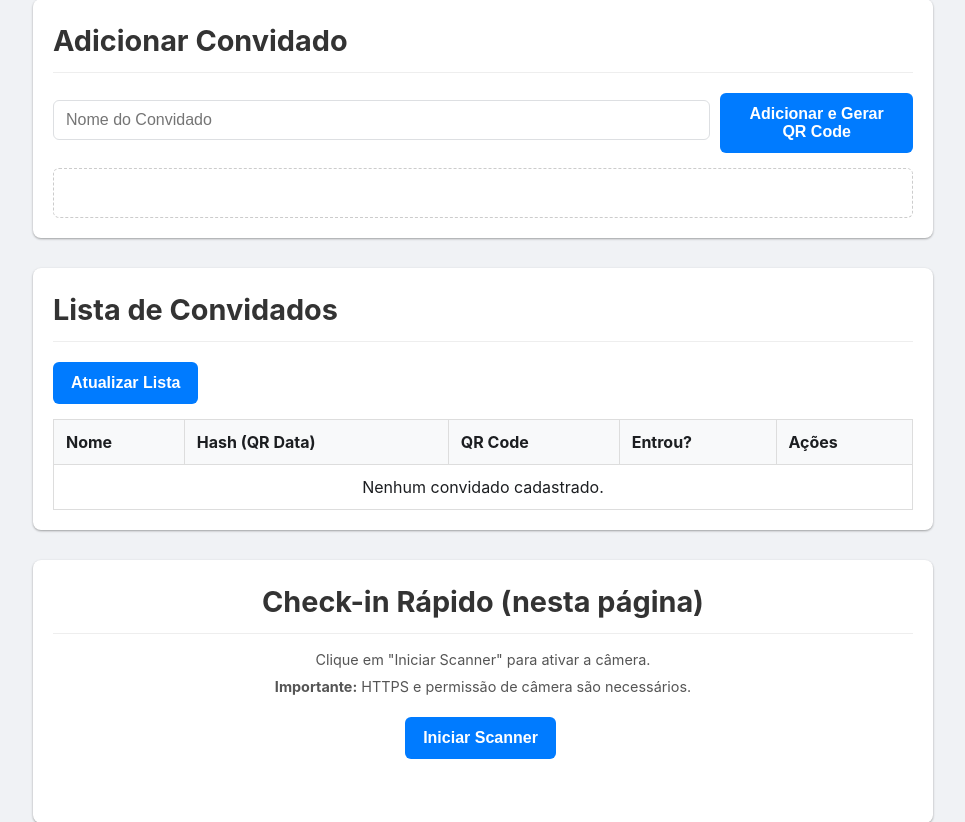
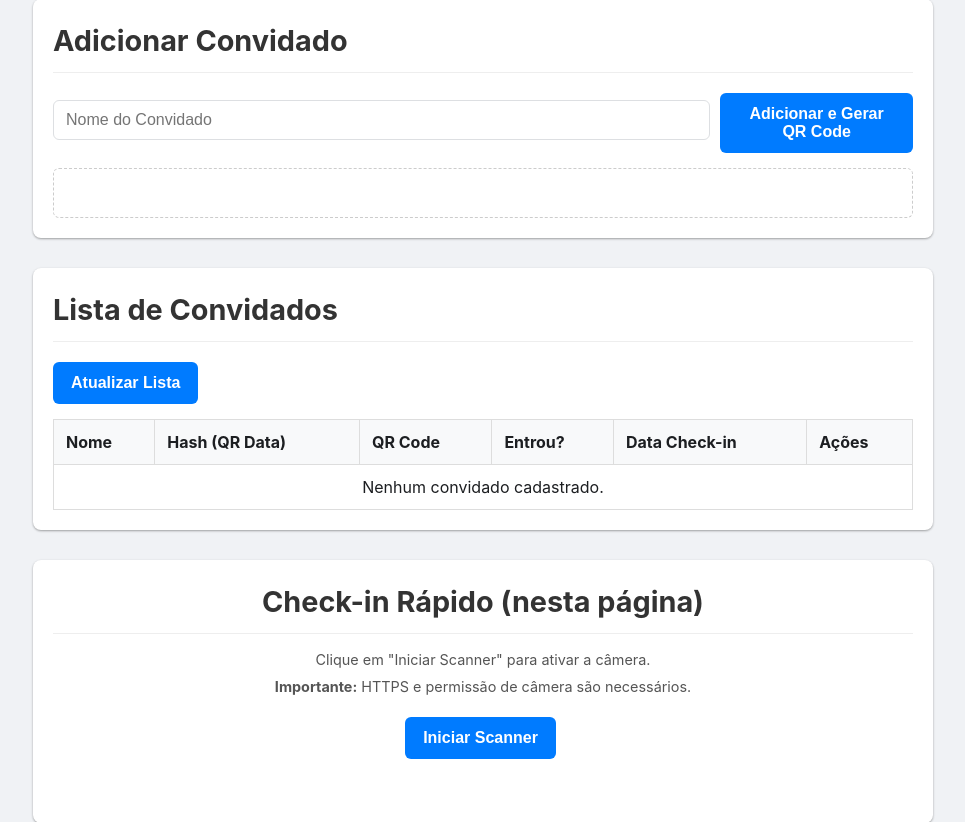
Before and after one commit to Revocable/AttendanceManager, a Flask app: page / in a window 1280 px wide. Shown: the part 759-1581 px from the top of the page, without its empty margins (157-1122 px from the left). Run offline with Flask 3, Linux system fonts and the light colour scheme; data that the repository does not hold is empty; some libraries are stand-ins or nearby versions.

Commit message:
feat: update requirements and enhance guest check-in functionality
- Added `pytz` to requirements for timezone handling.
- Updated JavaScript to improve guest list display, including check-in time and better error handling.
- Modified HTML to include a new column for check-in date in the guest list.

```diff
--- a/app.py
+++ b/app.py
@@ -2,8 +2,11 @@ import os
 import hashlib
 import qrcode # Para gerar a imagem do QR Code base
 from PIL import Image, ImageDraw, ImageFont # Para manipular a imagem e adicionar texto
+import uuid # Para gerar UUIDs aleatórios
 from flask import Flask, request, jsonify, render_template, url_for
 from flask_sqlalchemy import SQLAlchemy
+from datetime import datetime # Para trabalhar com datas e horas
+import pytz # Para lidar com fusos horários
 
 # --- Configuração do App ---
 app = Flask(__name__)
@@ -21,6 +24,9 @@ if not os.path.exists(QR_CODE_SAVE_PATH):
     os.makedirs(QR_CODE_SAVE_PATH)
     app.logger.info(f"Pasta QR Codes criada em: {QR_CODE_SAVE_PATH}")
 
+# Fuso horário de Brasília
+BRASILIA_TZ = pytz.timezone('America/Sao_Paulo')
+
 # --- Modelo do Banco de Dados ---
 class Guest(db.Model):
     id = db.Column(db.Integer, primary_key=True)
@@ -28,11 +34,29 @@ class Guest(db.Model):
     qr_hash = db.Column(db.String(64), unique=True, nullable=False)
     entered = db.Column(db.Boolean, default=False, nullable=False)
     qr_image_filename = db.Column(db.String(255), nullable=True)
+    check_in_time = db.Column(db.DateTime, nullable=True) # NOVO CAMPO
 
     def __repr__(self): return f'<Guest {self.name}>'
     @property
     def qr_image_url(self):
         return url_for('static', filename=f'{QR_CODE_FOLDER_NAME}/{self.qr_image_filename}') if self.qr_image_filename else None
+
+    def get_check_in_time_str(self):
+        if self.check_in_time:
+            # Converte para Brasília se já não estiver (SQLite armazena naive, mas aqui garantimos)
+            # Se já estiver com timezone, astimezone funciona. Se for naive, assume UTC e converte.
+            # Para consistência, vamos assumir que o que está no DB já é Brasília ou UTC.
+            # Como estamos setando com BRASILIA_TZ, ao ler, já deve estar "correto" para formatar.
+            # Se o DB não suportar timezone-aware datetimes (como SQLite por padrão), ele será naive.
+            # Nesse caso, podemos converter ao ler, assumindo que foi gravado como Brasília.
+            if self.check_in_time.tzinfo is None:
+                 # Se for naive, precisamos localizar para Brasília para formatar corretamente (se necessário)
+                 # Mas como estamos setando com BRASILIA_TZ, ele já deve representar o horário de Brasília.
+                 # A formatação direta geralmente funciona, mas pytz ajuda a ser explícito.
+                 # Para SQLite, o mais simples é formatar diretamente.
+                 return self.check_in_time.strftime('%d/%m/%Y %H:%M:%S')
+            return self.check_in_time.astimezone(BRASILIA_TZ).strftime('%d/%m/%Y %H:%M:%S')
+        return None
 
 instance_path = os.path.join(basedir, 'instance')
 if not os.path.exists(instance_path):
@@ -41,7 +65,7 @@ if not os.path.exists(instance_path):
 with app.app_context():
     db.create_all()
 
-# --- ROTAS DA APLICAÇÃO (PÁGINAS HTML) ---
+# --- ROTAS DA APLICAÇÃO ---
 @app.route('/')
 def index(): return render_template('index.html')
 
@@ -49,24 +73,18 @@ def index(): return render_template('index.html')
 def scanner_page():
     return render_template('scanner.html')
 
-# --- ROTA PARA ESTATÍSTICAS (NOVA/CORRIGIDA) ---
+# --- ROTA PARA ESTATÍSTICAS ---
 @app.route('/api/stats', methods=['GET'])
 def get_stats():
     total_invited = Guest.query.count()
     entered_count = Guest.query.filter_by(entered=True).count()
-    not_entered_count = total_invited - entered_count # Ou Guest.query.filter_by(entered=False).count()
-
+    not_entered_count = total_invited - entered_count
     percentage_entered = 0.0
     if total_invited > 0:
         percentage_entered = round((entered_count / total_invited) * 100, 2)
-
-    app.logger.info(f"Estatísticas: Total={total_invited}, Entraram={entered_count}, NaoEntraram={not_entered_count}, %Entraram={percentage_entered}")
-
     return jsonify({
-        'total_invited': total_invited,
-        'entered_count': entered_count,
-        'not_entered_count': not_entered_count,
-        'percentage_entered': percentage_entered
+        'total_invited': total_invited, 'entered_count': entered_count,
+        'not_entered_count': not_entered_count, 'percentage_entered': percentage_entered
     })
 
 # --- ROTAS DA API PARA CONVIDADOS ---
@@ -76,9 +94,16 @@ def add_guest():
     if not data or 'name' not in data: return jsonify({'error': 'Nome obrigatório'}), 400
     name = data['name'].strip()
     if not name: return jsonify({'error': 'Nome vazio'}), 400
-    if Guest.query.filter_by(name=name).first(): return jsonify({'error': f'"{name}" já existe.'}), 409
+    if Guest.query.filter_by(name=name).first(): return jsonify({'error': f'Convidado com nome "{name}" já existe.'}), 409
 
-    qr_hash = hashlib.sha256(name.encode('utf-8')).hexdigest()
+    unique_id_for_qr = str(uuid.uuid4())
+    qr_hash = hashlib.sha256(unique_id_for_qr.encode('utf-8')).hexdigest()
+
+    while Guest.query.filter_by(qr_hash=qr_hash).first():
+        app.logger.warning(f"Colisão de QR Hash detectada (extremamente raro!). Gerando novo para {name}.")
+        unique_id_for_qr = str(uuid.uuid4())
+        qr_hash = hashlib.sha256(unique_id_for_qr.encode('utf-8')).hexdigest()
+
     qr_fn = f"{qr_hash}.png"
     qr_fp = os.path.join(QR_CODE_SAVE_PATH, qr_fn)
 
@@ -89,7 +114,7 @@ def add_guest():
 
         padding_bottom_for_text = 60; text_color = (0, 0, 0); background_color_canvas = (255, 255, 255)
         font_size = 30
-        font_file_name = "Montserrat-Regular.ttf" # <-- CERTIFIQUE-SE QUE ESTE ARQUIVO EXISTE
+        font_file_name = "Montserrat-Regular.ttf"
         try:
             font = ImageFont.truetype(font_file_name, font_size)
         except IOError:
@@ -108,7 +133,7 @@ def add_guest():
         text_y = img_qr.height + (padding_bottom_for_text - font_size) / 2 - 5
         draw.text((text_x, text_y), name, font=font, fill=text_color)
         img_canvas.save(qr_fp)
-        app.logger.info(f"QR Code com nome para '{name}' salvo em: {qr_fp}")
+        app.logger.info(f"QR Code com nome para '{name}' (hash: {qr_hash}) salvo em: {qr_fp}")
     except Exception as e:
         app.logger.error(f"Erro ao gerar/salvar QR com texto para '{name}': {e}")
         try: qrcode.make(qr_hash).save(qr_fp)
@@ -117,12 +142,14 @@ def add_guest():
     new_guest = Guest(name=name, qr_hash=qr_hash, qr_image_filename=qr_fn)
     db.session.add(new_guest); db.session.commit()
     return jsonify({'id': new_guest.id, 'name': new_guest.name, 'qr_hash': new_guest.qr_hash,
-                    'entered': new_guest.entered, 'qr_image_url': new_guest.qr_image_url}), 201
+                    'entered': new_guest.entered, 'qr_image_url': new_guest.qr_image_url,
+                    'check_in_time': new_guest.get_check_in_time_str() }), 201 # INCLUÍDO check_in_time
 
 @app.route('/api/guests', methods=['GET'])
 def get_guests():
     return jsonify([{'id': g.id, 'name': g.name, 'qr_hash': g.qr_hash,
-                     'entered': g.entered, 'qr_image_url': g.qr_image_url}
+                     'entered': g.entered, 'qr_image_url': g.qr_image_url,
+                     'check_in_time': g.get_check_in_time_str()} # INCLUÍDO check_in_time
                     for g in Guest.query.order_by(Guest.name).all()])
 
 @app.route('/api/guests/<qr_hash>/enter', methods=['POST'])
@@ -130,17 +157,40 @@ def mark_entered(qr_hash):
     guest = Guest.query.filter_by(qr_hash=qr_hash).first()
     is_new_entry = False; message = ""
     if not guest: return jsonify({'error': 'Convidado não encontrado (QR inválido)'}), 404
-    if guest.entered: message = f'{guest.name} já entrou na festa.'
-    else: guest.entered = True; db.session.commit(); is_new_entry = True; message = f'{guest.name} marcou presença!'
-    return jsonify({'id': guest.id, 'name': guest.name, 'qr_hash': guest.qr_hash, 'entered': guest.entered, 'message': message, 'is_new_entry': is_new_entry})
+
+    current_time_brasilia = datetime.now(BRASILIA_TZ)
+
+    if guest.entered:
+        message = f'{guest.name} já entrou na festa às {guest.get_check_in_time_str()}.'
+    else:
+        guest.entered = True
+        guest.check_in_time = current_time_brasilia # MODIFICADO: registra horário
+        db.session.commit()
+        is_new_entry = True
+        message = f'{guest.name} marcou presença às {guest.get_check_in_time_str()}!'
+    return jsonify({'id': guest.id, 'name': guest.name, 'qr_hash': guest.qr_hash,
+                    'entered': guest.entered, 'message': message, 'is_new_entry': is_new_entry,
+                    'check_in_time': guest.get_check_in_time_str()}) # INCLUÍDO check_in_time
 
 @app.route('/api/guests/<qr_hash>/toggle_entry', methods=['PUT'])
 def toggle_entry_manually(qr_hash):
     guest = Guest.query.filter_by(qr_hash=qr_hash).first()
     if not guest: return jsonify({'error': 'Convidado não encontrado'}), 404
-    guest.entered = not guest.entered; db.session.commit()
-    action = "entrou" if guest.entered else "NÃO entrou"
-    return jsonify({'id': guest.id, 'name': guest.name, 'qr_hash': guest.qr_hash, 'entered': guest.entered, 'message': f'Status de {guest.name} alterado: {action}.'})
+
+    current_time_brasilia = datetime.now(BRASILIA_TZ)
+    guest.entered = not guest.entered
+
+    if guest.entered:
+        guest.check_in_time = current_time_brasilia # MODIFICADO: registra horário
+        action = f"entrou às {guest.get_check_in_time_str()}"
+    else:
+        guest.check_in_time = None # MODIFICADO: limpa horário
+        action = "NÃO entrou"
+
+    db.session.commit()
+    return jsonify({'id': guest.id, 'name': guest.name, 'qr_hash': guest.qr_hash,
+                    'entered': guest.entered, 'message': f'Status de {guest.name} alterado: {action}.',
+                    'check_in_time': guest.get_check_in_time_str()}) # INCLUÍDO check_in_time
 
 @app.route('/api/guests/<qr_hash>', methods=['DELETE'])
 def delete_guest(qr_hash):
--- a/requirements.txt
+++ b/requirements.txt
@@ -2,3 +2,4 @@ Flask
 Flask-SQLAlchemy
 qrcode
 Pillow
+pytz
--- a/static/script.js
+++ b/static/script.js
@@ -1,5 +1,3 @@
-// --- Código JavaScript COMPLETO ---
-
 const API_BASE_URL = '';
 let html5QrCode = null;
 let beepAudio = null;
@@ -104,22 +102,40 @@ async function fetchGuests() {
         if (!response.ok) { console.error('Erro ao buscar convidados:', response.statusText); return; }
         const guests = await response.json();
         tbody.innerHTML = '';
-        if (guests.length === 0) { tbody.innerHTML = '<tr><td colspan="5" style="text-align:center;">Nenhum convidado cadastrado.</td></tr>'; return; }
+        if (guests.length === 0) { tbody.innerHTML = '<tr><td colspan="6" style="text-align:center;">Nenhum convidado cadastrado.</td></tr>'; return; } // Modificado colspan para 6
         guests.forEach(guest => {
-            const row = tbody.insertRow(); row.insertCell().textContent = guest.name;
-            row.insertCell().textContent = guest.qr_hash ? guest.qr_hash.substring(0, 10) + '...' : 'N/A';
+            const row = tbody.insertRow();
+            row.insertCell().textContent = guest.name;
+            row.insertCell().textContent = guest.qr_hash ? guest.qr_hash.substring(0, 10) + '...' : 'Ainda não fez check-in';
+
             const qrCell = row.insertCell();
             if (guest.qr_image_url) {
                 const img = document.createElement('img'); img.src = `${guest.qr_image_url}?t=${new Date().getTime()}`;
                 img.alt = `QR ${guest.name}`; img.style.cssText = 'width:50px; height:50px; cursor:pointer; object-fit:contain; border:1px solid #eee;';
                 img.onclick = () => window.open(img.src, '_blank'); qrCell.appendChild(img);
-            } else { qrCell.textContent = 'N/A'; }
-            const enteredCell = row.insertCell(); enteredCell.textContent = guest.entered ? 'Sim' : 'Não'; enteredCell.style.color = guest.entered ? 'green' : 'red';
+            } else { qrCell.textContent = 'Ainda não fez check-in'; }
+
+            const enteredCell = row.insertCell();
+            enteredCell.textContent = guest.entered ? 'Sim' : 'Não';
+            enteredCell.style.color = guest.entered ? 'green' : 'red';
+
+            // Célula para Data de Check-in
+            const checkInTimeCell = row.insertCell(); // NOVA CÉLULA
+            checkInTimeCell.textContent = guest.check_in_time ? guest.check_in_time : 'Ainda não fez check-in';
+
             const actionsCell = row.insertCell();
-            const toggleButton = document.createElement('button'); toggleButton.textContent = guest.entered ? 'Marcar Não Entrou' : 'Marcar Entrou';
-            toggleButton.className = guest.entered ? 'button-unmark' : 'button-mark'; toggleButton.onclick = () => toggleGuestEntry(guest.qr_hash); actionsCell.appendChild(toggleButton);
-            const removeButton = document.createElement('button'); removeButton.textContent = 'Remover'; removeButton.className = 'button-remove';
-            removeButton.style.marginLeft = '5px'; removeButton.onclick = () => confirmDeleteGuest(guest.qr_hash, guest.name); actionsCell.appendChild(removeButton);
+            const toggleButton = document.createElement('button');
+            toggleButton.textContent = guest.entered ? 'Marcar Não Entrou' : 'Marcar Entrou';
+            toggleButton.className = guest.entered ? 'button-unmark' : 'button-mark';
+            toggleButton.onclick = () => toggleGuestEntry(guest.qr_hash);
+            actionsCell.appendChild(toggleButton);
+
+            const removeButton = document.createElement('button');
+            removeButton.textContent = 'Remover';
+            removeButton.className = 'button-remove';
+            removeButton.style.marginLeft = '5px';
+            removeButton.onclick = () => confirmDeleteGuest(guest.qr_hash, guest.name);
+            actionsCell.appendChild(removeButton);
         });
     } catch (error) { console.error('Erro ao buscar convidados:', error); }
 }
@@ -272,13 +288,13 @@ async function processScannedQr(qrHash) {
         if (!response.ok) {
              showOverlayFeedback('error', '✗', result.error || 'QR inválido/não encontrado.');
         } else {
-            const guestName = result.name || "Convidado";
-            let message = result.message || (guestName + ' check-in OK!');
+            // const guestName = result.name || "Convidado"; // O result.message já é formatado no backend
+            let message = result.message; // Ex: "Convidado X marcou presença às DD/MM/YYYY HH:MM:SS!"
             if (result.is_new_entry === true) {
                 showOverlayFeedback('success', '✓', message);
                 if (beepAudio) { beepAudio.currentTime = 0; beepAudio.play().catch(e => console.error("Erro ao tocar beep:", e)); }
-            } else {
-                showOverlayFeedback('warning', 'ⓘ', message);
+            } else { // Já tinha entrado
+                showOverlayFeedback('warning', 'ⓘ', message); // Ex: "Convidado X já entrou na festa às DD/MM/YYYY HH:MM:SS."
             }
             if (document.getElementById('guestList')) fetchGuests(); // Atualiza lista se estiver na index.html
             if (document.getElementById('statsTotalInvited') && typeof fetchStats === "function") fetchStats(); // Atualiza stats se estiver na index.html
--- a/templates/index.html
+++ b/templates/index.html
@@ -60,6 +60,7 @@
                             <th>Hash (QR Data)</th>
                             <th>QR Code</th>
                             <th>Entrou?</th>
+                            <th>Data Check-in</th>
                             <th>Ações</th>
                         </tr>
                     </thead>
```
Also changed, not shown: static/qr_codes/428dd6459135be21b7f1570604636acb6e14d6bbd2d51b3e866cfd410b13b045.png (deleted), static/qr_codes/5d4ef099c8dae03a042d5eddc138946e36045753bbcc7339746959aafbb5e627.png (deleted), 1 other file.
